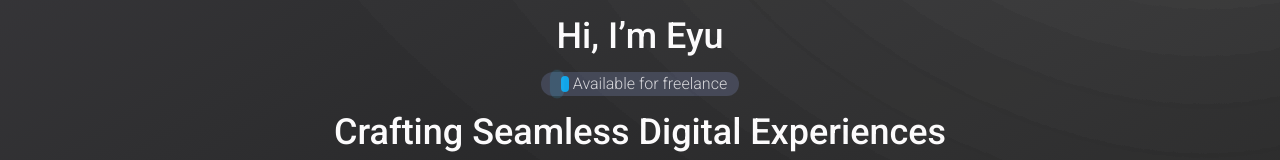
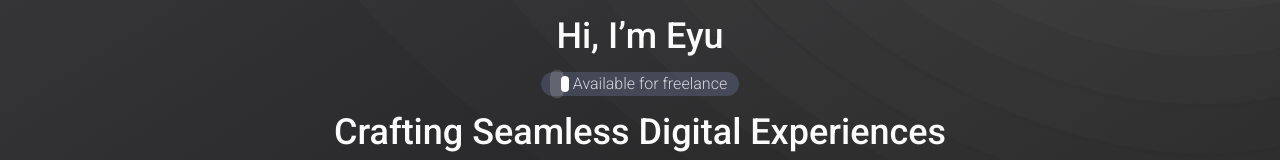
Before and after one commit to eyuBirhanu/Eyu-Portfolio-Updated, a React (Vite) app: page / in a window 1280 px wide. Shown: the part 345-505 px from the top of the page. Built offline with nearby package versions, Linux system fonts and the light colour scheme.

Commit message:
Update Hero.jsx

```diff
--- a/src/components/Hero.jsx
+++ b/src/components/Hero.jsx
@@ -1,7 +1,7 @@
 import React from "react";
 import profile from "../assets/Desktop/Profile.png";
 import bounce from "../assets/avaliable Bounce.svg";
-import cv from "../assets/cv_2025.pdf";
+// import cv from "../assets/cv_2025.pdf";
 
 // import { motion } from "framer-motion";
 // import { fadeIn } from "../Variant";
@@ -20,9 +20,9 @@ export const Hero = () => {
         <img className="w-40 max-w-[160px]" src={profile} alt="Profile" />
         <h1 className="text-3xl lg:text-4xl font-medium">Hi, I’m Eyu</h1>
         <div className="flex items-center font-light text-lightWhite/80 bg-grayDark gap-1 px-3 rounded-xl ">
-          <span class="flex w-4 h-4">
-            <span class="h-full w-full animate-ping rounded-full bg-sky-400 opacity-75"></span>
-            <span class="h-full w-full rounded-full bg-sky-500"></span>
+          <span class="flex items-center justify-center w-4 h-4">
+            <span class="h-full w-full animate-ping rounded-full bg-lightWhite opacity-75"></span>
+            <span class="h-full w-full rounded-full bg-lightWhite"></span>
           </span>
           <p>Available for freelance</p>
         </div>
```
